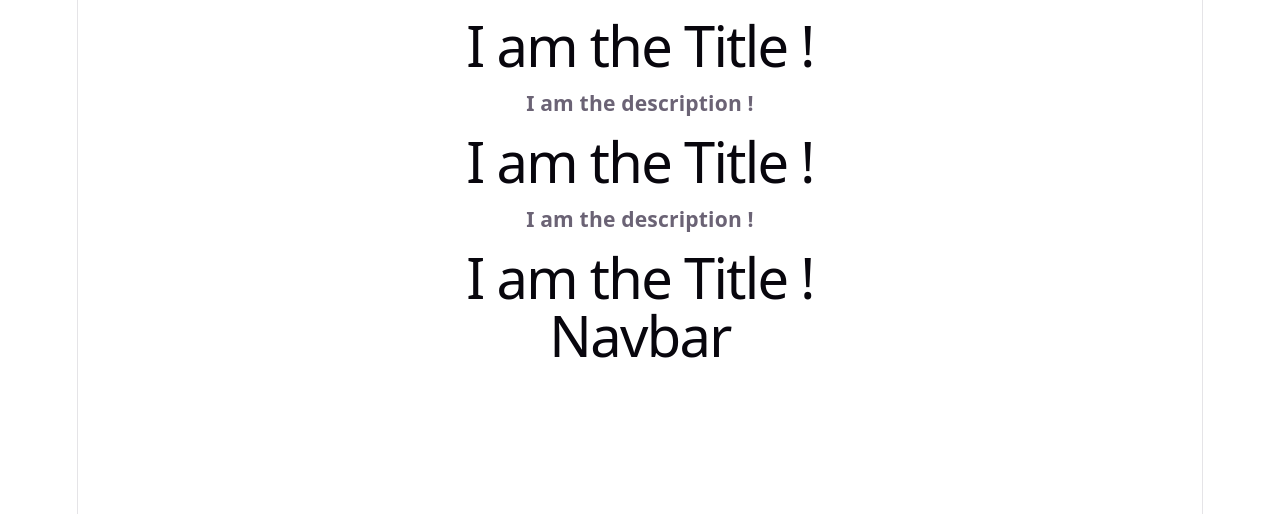
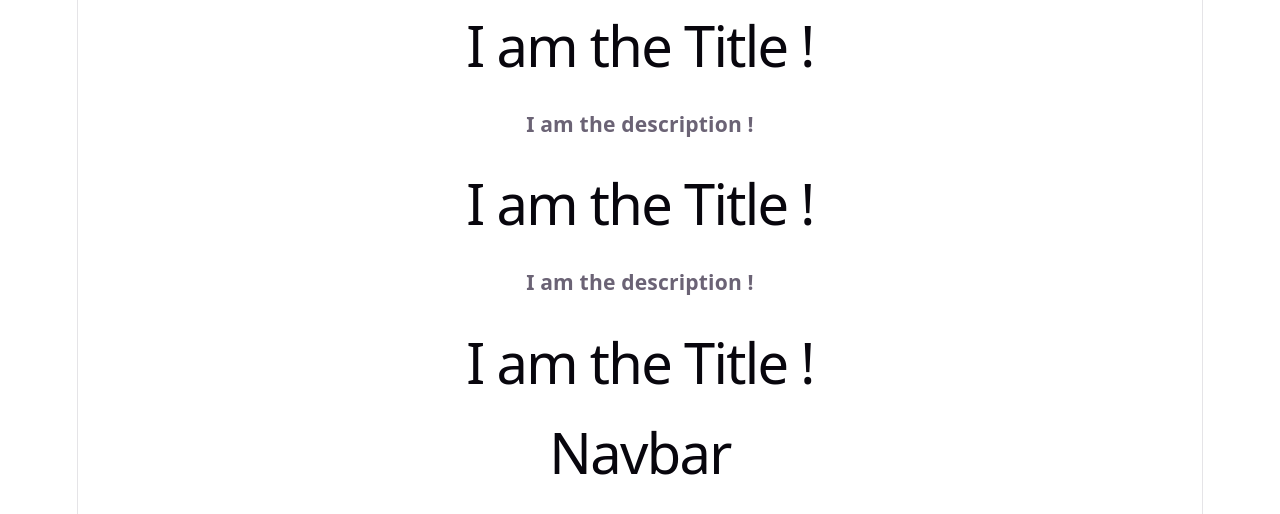
Before and after one commit to vivekkr-004/React-JS, a React (Vite) app in the folder React-JS/: page / in a window 1280 px wide. Shown: the top 514 px of the page. Built offline with nearby package versions, Linux system fonts and the light colour scheme.

Commit message:
React Fragment

```diff
--- a/React-JS/src/App.jsx
+++ b/React-JS/src/App.jsx
@@ -10,15 +10,18 @@ function Description() {
 
 function App() {
 
+  // using div for grouping element it's creating extra node , that why we use react fragment <> </>
   return (
-  <div>
+  // <div className='main'>
+  <>
     <Title/>
     <Description/>
     <Title/>
     <Description/>
     <Title/>
     <Navbar></Navbar>
-  </div>
+  </>
+  // </div>
   )
 
 }
```
